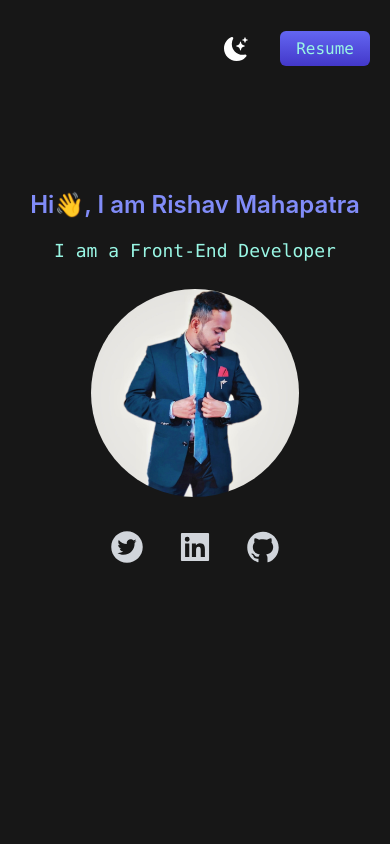
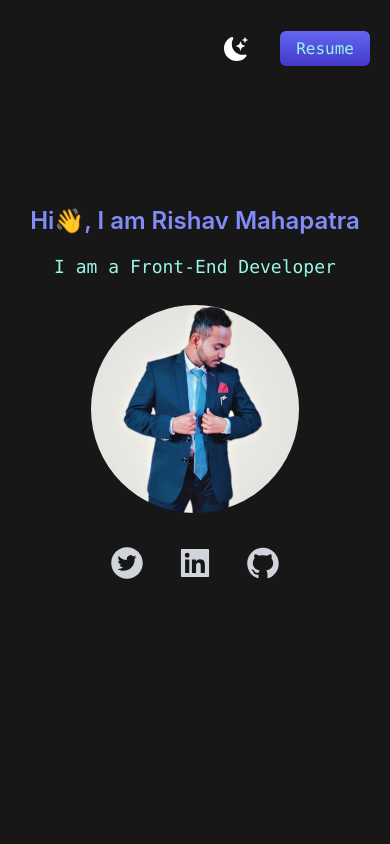
Before and after one commit to rishavmahapatra/Portfolio-V3.0, a Next.js app: page / in a window 390 px wide. Shown: the top 844 px of the page. Built offline with nearby package versions, Linux system fonts and the light colour scheme.

Commit message:
margin top

```diff
--- a/pages/index.js
+++ b/pages/index.js
@@ -56,7 +56,7 @@ export default function Home() {
               </li>
             </motion.ul>
           </nav>
-        <section className="mt-28 sm:mt-14 lg:mt-28 justify-center">
+        <section className="mt-32 sm:mt-14 lg:mt-28 justify-center">
 
           <motion.div
             className="text-center"
```
